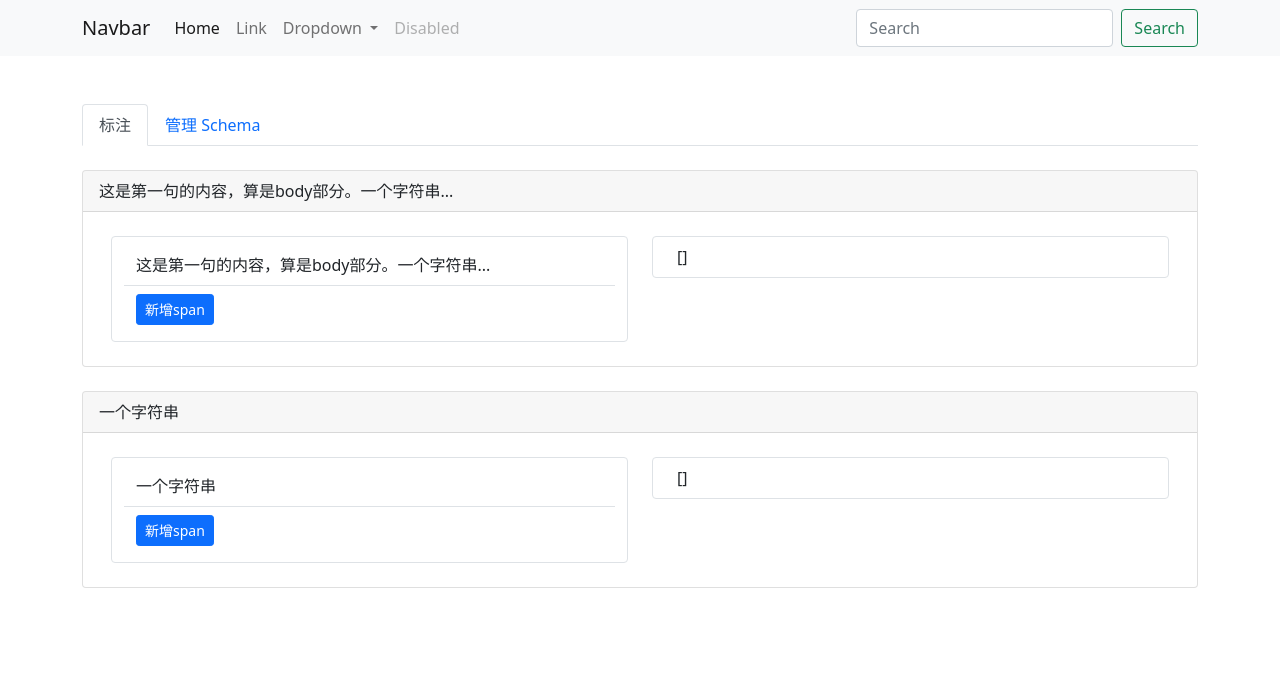
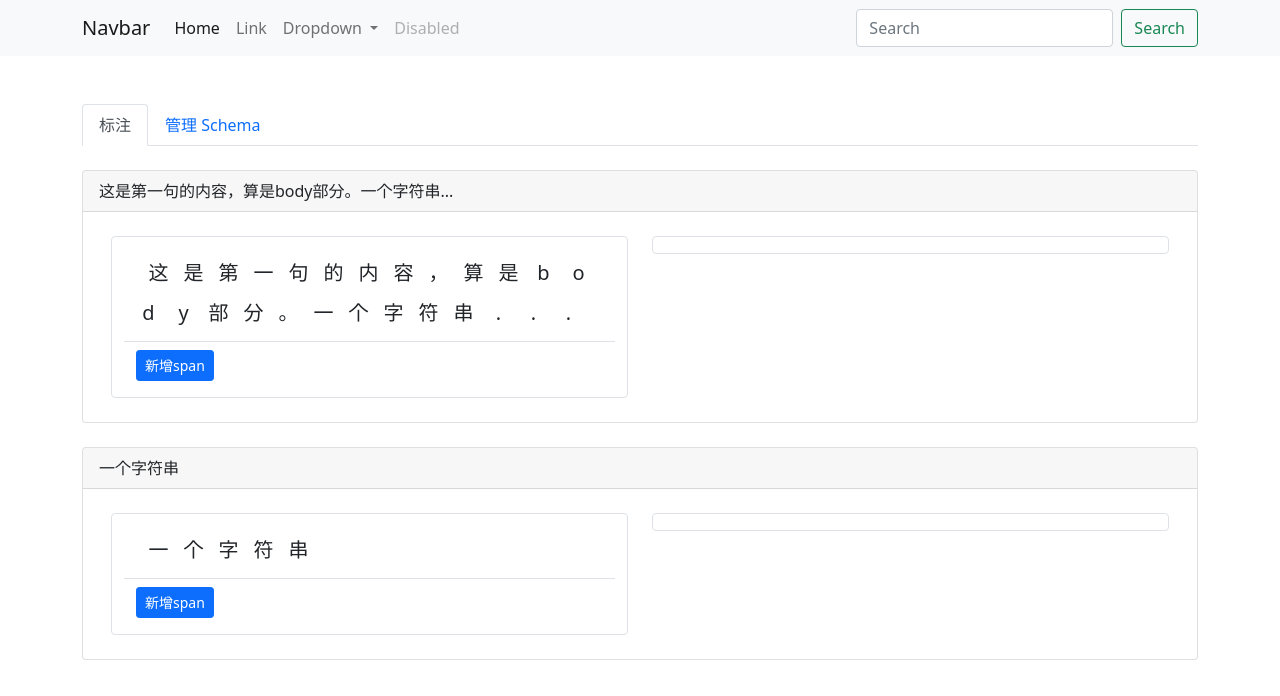
Before and after one commit to Tridict/Chips, a Vue app: page / in a window 1280 px wide. Shown: the top 696 px of the page. Built offline with nearby package versions, Linux system fonts and the light colour scheme.

Commit message:
feat: hover effect

```diff
--- a/src/components/SentenceBox.vue
+++ b/src/components/SentenceBox.vue
@@ -11,8 +11,8 @@
               <!-- 标注的句子 -->
               <div class="sentence-wrap row my-2">
                 <div
-                  v-show="btnStates.currentOpt > OPT_STATUS.readonly"
                   class="sentence-btns"
+                  :class="{'sentence-btns--readonly': isReadonly}"
                 >
                   <div
                     class="in-stc-btn space-btn"
@@ -38,9 +38,9 @@
                     </div>
                   </template>
                 </div>
-                <div v-show="btnStates.currentOpt === OPT_STATUS.readonly">
+                <!-- <div v-show="btnStates.currentOpt === OPT_STATUS.readonly">
                   {{ content.text }}
-                </div>
+                </div> -->
               </div>
 
               <hr class="row bg-default my-2" />
@@ -110,7 +110,23 @@
                 </div>
               </div>
               <div class="existed-annotations">
-                {{ content.annotations }}
+                <div
+                  class="existed-annotations__item row"
+                  v-for="(item, idx) in content.annotations"
+                  :key="idx"
+                  @mouseover="onHoverExistedAnnotations(item.span)"
+                  @mouseout="onHoverEnd"
+                >
+                  <div class="existed-annotations__item__span col-1">
+                    {{ item.span[0] }}
+                  </div>
+                  <div class="existed-annotations__item__label col-4">
+                    {{ item.label }}
+                  </div>
+                  <div class="existed-annotations__item__span col-1">
+                    {{ item.span[1] }}
+                  </div>
+                </div>
               </div>
             </div>
           </div>
@@ -142,9 +158,20 @@ const useSpan = (btnStates) => {
     rightId: undefined,
     rightType: ""
   });
+  const spanStatesBackup = reactive({
+    leftId: undefined,
+    leftType: "",
+    rightId: undefined,
+    rightType: ""
+  });
 
   const selectedSpan = computed(() => {
-    return [spanStates.leftId, spanStates.rightType === 'char' ? spanStates.rightId + 1 : spanStates.rightId];
+    return [
+      spanStates.leftId,
+      spanStates.rightType === "char"
+        ? spanStates.rightId + 1
+        : spanStates.rightId
+    ];
   });
 
   // 选取文本片段
@@ -180,7 +207,7 @@ const useSpan = (btnStates) => {
   };
 
   // 控制选取后的文字样式
-  const getBtnClass = (id, type) => {
+  const getAnnotateBtnClass = (id, type) => {
     if (
       id == spanStates.rightId &&
       type == spanStates.rightType &&
@@ -207,8 +234,44 @@ const useSpan = (btnStates) => {
     }
   };
 
+  // 控制hover时的文字样式
+  const getHoverClass = (id, type) => {
+    if (id >= spanStatesBackup.leftId && id < spanStatesBackup.rightId) {
+      return "highlight"
+    } else if (id === spanStatesBackup.rightId && type === "space") {
+      return "highlight"
+    } else {
+      return ""
+    }
+  }
+
+  const getBtnClass = (id, type) => {
+    return getAnnotateBtnClass(id, type) + " " + getHoverClass(id, type)
+  }
+
+  // 鼠标移到已有标注上时，显示高亮
+  const onHoverExistedAnnotations = (span) => {
+    Object.assign(spanStatesBackup, {
+      leftId: span[0],
+      leftType: "space",
+      rightId: span[1],
+      rightType: "space"
+    });
+  };
+
+  const onHoverEnd = () => {
+    Object.assign(spanStatesBackup, {
+      leftId: undefined,
+      leftType: "",
+      rightId: undefined,
+      rightType: ""
+    });
+  };
+
   return {
     selectedSpan,
+    onHoverExistedAnnotations,
+    onHoverEnd,
     handleSelect,
     clearSelect,
     getBtnClass
@@ -243,9 +306,18 @@ export default {
       histroy: []
     });
 
-    const { selectedSpan, handleSelect, clearSelect, getBtnClass } = useSpan(
-      btnStates
-    );
+    const isReadonly = computed(() => {
+      return btnStates.currentOpt === OPT_STATUS.readonly
+    })
+
+    const {
+      selectedSpan,
+      handleSelect,
+      clearSelect,
+      getBtnClass,
+      onHoverExistedAnnotations,
+      onHoverEnd
+    } = useSpan(btnStates);
 
     // 点击“新增span/重新选取”按钮
     const onStartOrReset = (event) => {
@@ -282,8 +354,7 @@ export default {
     const onFinish = () => {
       btnStates.currentOpt = OPT_STATUS.readonly;
       clearSelect();
-    }
-
+    };
 
     const isShowConfirmBtn = computed(() => {
       return btnStates.currentOpt === OPT_STATUS.complete;
@@ -315,12 +386,15 @@ export default {
       toolInfo,
       selectedSpan,
       isShowConfirmBtn,
+      isReadonly,
       handleSelect,
       getBtnClass,
       onStartOrReset,
       onConfirm,
       onSubmit,
       onFinish,
+      onHoverExistedAnnotations,
+      onHoverEnd
     };
   }
 };
@@ -366,11 +440,18 @@ hr.bg-default {
   font-size: 1.25em;
 }
 
+.sentence-btns--readonly > * {
+  border: none!important;
+}
+
 .in-stc-btn {
   margin: 0.25em 0;
 }
 .in-stc-btn:hover {
   background: #fdf6ec;
+}
+.in-stc-btn.highlight {
+  background: #e7d47f;
 }
 .text-btn {
   width: 1.25em;
@@ -456,4 +537,17 @@ hr.bg-default {
 .toolbar .btn {
   margin: 0 0.5em 0 0;
 }
+
+.existed-annotations__item {
+  margin-bottom: 3px;
+}
+.existed-annotations__item__label {
+  background: #b3d8ff;
+}
+.existed-annotations__item__span {
+  background: #c2e7b0;
+}
+.existed-annotations__item:hover > div {
+  background: #409eff;
+}
 </style>
```
